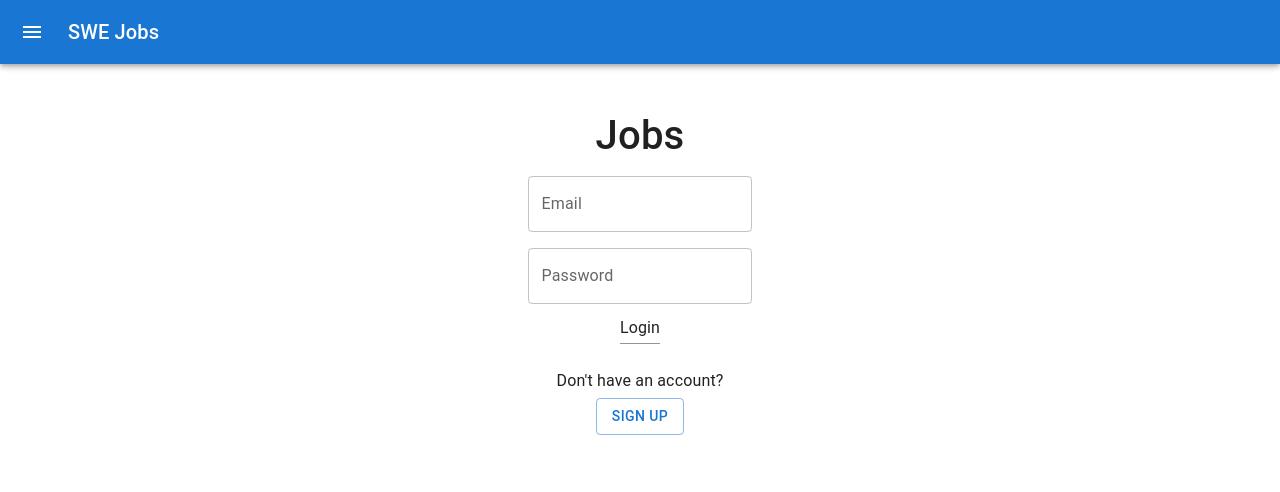
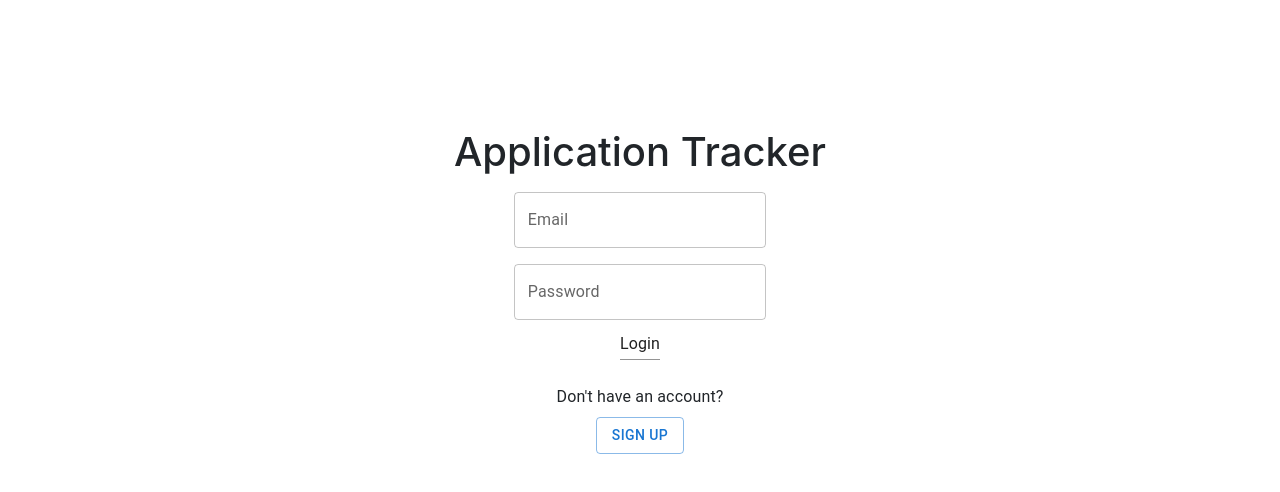
Before and after one commit to Gerardo-cmd/swe-jobs, a React (Create React App) app in the folder jobs/: page / in a window 1280 px wide. Shown: the top 492 px of the page. Built offline with nearby package versions, Linux system fonts and the light colour scheme.

Commit message:
Configured layout

```diff
--- a/jobs/src/App.tsx
+++ b/jobs/src/App.tsx
@@ -9,13 +9,12 @@ import Login from './components/pages/Login';
 import SignUp from './components/pages/SignUp';
 import HomePage from './components/pages/HomePage';
 import NewPosition from './components/pages/NewPosition';
-import TemporaryDrawer from './components/sub-components/persistantDrawerLeft';
+
 import EditPosition from './components/pages/EditPosition';
 
 const App: React.FC = () => {
   return (
     <div className="App">
-      <TemporaryDrawer />
       <Routes>
         <Route path="/" element={<Login />} />
         <Route path="/signup" element={<SignUp />} />
--- a/jobs/src/components/pages/EditPosition.tsx
+++ b/jobs/src/components/pages/EditPosition.tsx
@@ -6,6 +6,7 @@ import OutlinedInput from '@mui/material/OutlinedInput';
 import TextField from '@mui/material/TextField';
 import InputLabel from '@mui/material/InputLabel';
 import FormControl from '@mui/material/FormControl';
+import TemporaryDrawer from '../sub-components/persistantDrawerLeft';
 import Header from '../sub-components/header';
 import { useNavigate, useParams } from 'react-router';
 
@@ -188,6 +189,7 @@ const EditPosition: React.FC = () => {
 
     return (
         <div className="Page container">
+            <TemporaryDrawer />
             <Header title={"Edit Position"}/>
             {loading ? "" :
             <Box
--- a/jobs/src/components/pages/HomePage.tsx
+++ b/jobs/src/components/pages/HomePage.tsx
@@ -4,6 +4,7 @@ import FormGroup from '@mui/material/FormGroup';
 import FormControlLabel from '@mui/material/FormControlLabel';
 import Checkbox from '@mui/material/Checkbox';
 import TextField from '@mui/material/TextField';
+import TemporaryDrawer from '../sub-components/persistantDrawerLeft';
 import Header from '../sub-components/header';
 import PositionCard from '../sub-components/positionCard';
 import { useNavigate } from 'react-router';
@@ -133,6 +134,7 @@ const HomePage: React.FC = () => {
 
     return (
         <div className="Page container">
+            <TemporaryDrawer />
             {loading ? "" : <div>
             <Header title={"Applied Positions"}/>
             <FormGroup style={{marginTop: "25px", marginBottom: "50px"}}>
--- a/jobs/src/components/pages/NewPosition.tsx
+++ b/jobs/src/components/pages/NewPosition.tsx
@@ -4,8 +4,10 @@ import Box from '@mui/material/Box';
 import Input from '@mui/material/Input';
 import OutlinedInput from '@mui/material/OutlinedInput';
 import TextField from '@mui/material/TextField';
+import Typography from '@mui/material/Typography';
 import InputLabel from '@mui/material/InputLabel';
 import FormControl from '@mui/material/FormControl';
+import TemporaryDrawer from '../sub-components/persistantDrawerLeft';
 import Header from '../sub-components/header';
 import { useNavigate } from 'react-router';
 
@@ -121,6 +123,7 @@ const NewPosition: React.FC = () => {
 
     return (
         <div className="Page container">
+            <TemporaryDrawer />
             <Header title={"New Position"}/>
             <Box
                 component="form"
@@ -167,6 +170,11 @@ const NewPosition: React.FC = () => {
                         ))}
                     </TextField>
                 </div>
+                <div style={{marginBottom: '20px'}}>
+                    <Typography>
+                        Not sure? Check <a href="https://www.glassdoor.com" target="_blank">glassdoor</a>!
+                    </Typography>
+                </div>
                 <div>
                     <TextField
                         id="standard-select-status"
--- a/jobs/src/components/pages/SignUp.tsx
+++ b/jobs/src/components/pages/SignUp.tsx
@@ -68,6 +68,7 @@ const SignUp: React.FC = () => {
 
     return (
         <div className="Page container">
+            <div style={{marginTop: '8rem'}}>
                 <Header title={"Sign Up"}/>
                 <Box
                     component="form"
@@ -97,6 +98,7 @@ const SignUp: React.FC = () => {
                     </div>
                 </div>
             </div>
+        </div>
     );
 }
 
--- a/jobs/src/components/pages/login.tsx
+++ b/jobs/src/components/pages/login.tsx
@@ -75,8 +75,9 @@ const Login: React.FC = () => {
     }
 
     return (
-        <div className="Page container">
-            <Header title={"Jobs"}/>
+        <div className="container">
+            <div style={{marginTop: '8rem'}}>
+                <Header title={"Application Tracker"}/>
                 <Box
                     component="form"
                     sx={{
@@ -100,8 +101,9 @@ const Login: React.FC = () => {
                     <div>
                         <Typography>Don't have an account?</Typography>
                     </div>
-                <div style={{margin: '5px'}}>
+                    <div style={{margin: '8px'}}>
                         <Button variant="outlined" onClick={() => {navigate("/signup")}}>Sign Up</Button>
+                    </div>
                 </div>
             </div>
         </div>
--- a/jobs/src/components/sub-components/persistantDrawerLeft.tsx
+++ b/jobs/src/components/sub-components/persistantDrawerLeft.tsx
@@ -99,7 +99,7 @@ const PersistentDrawerLeft = () => {
             <MenuIcon />
           </IconButton>
           <Typography variant="h6" noWrap component="div">
-            SWE Jobs
+            Application Tracker
           </Typography>
         </Toolbar>
       </AppBar>
```
Lines whose indentation alone changed are shown as unchanged.
